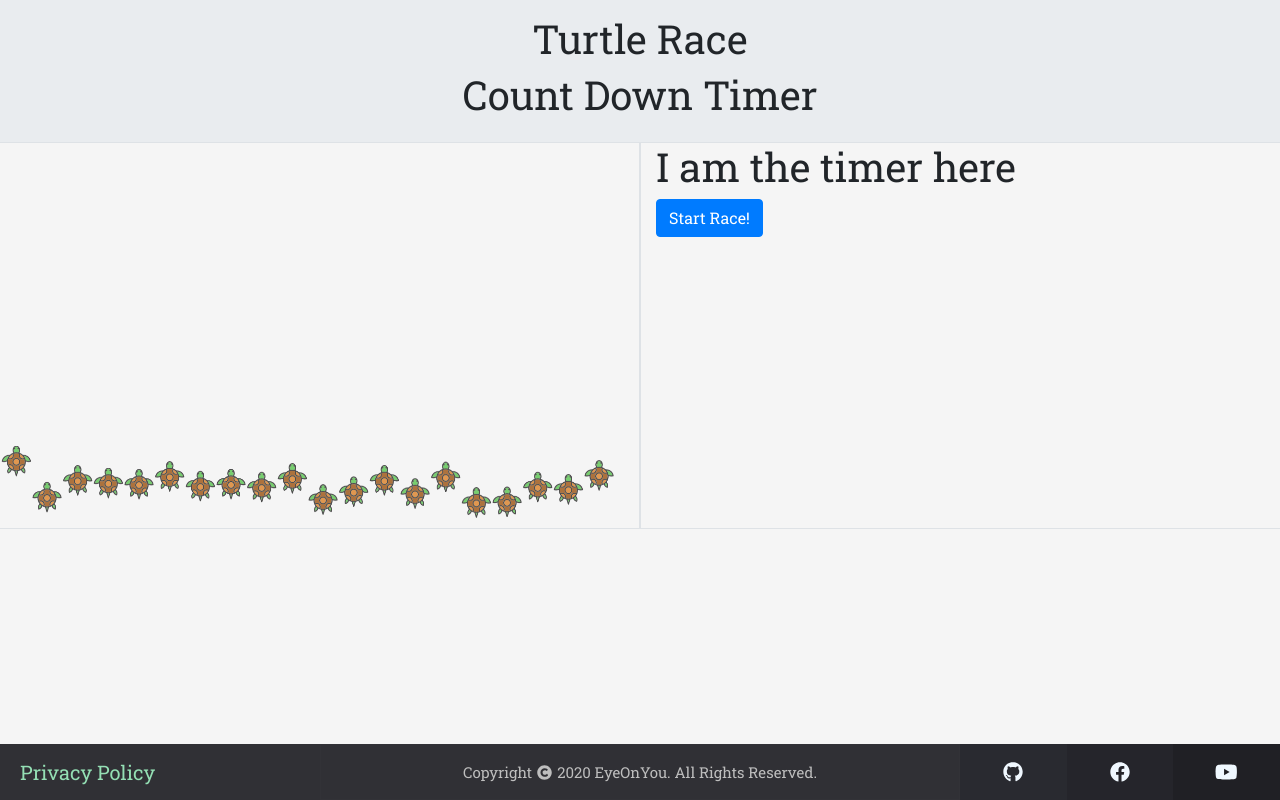
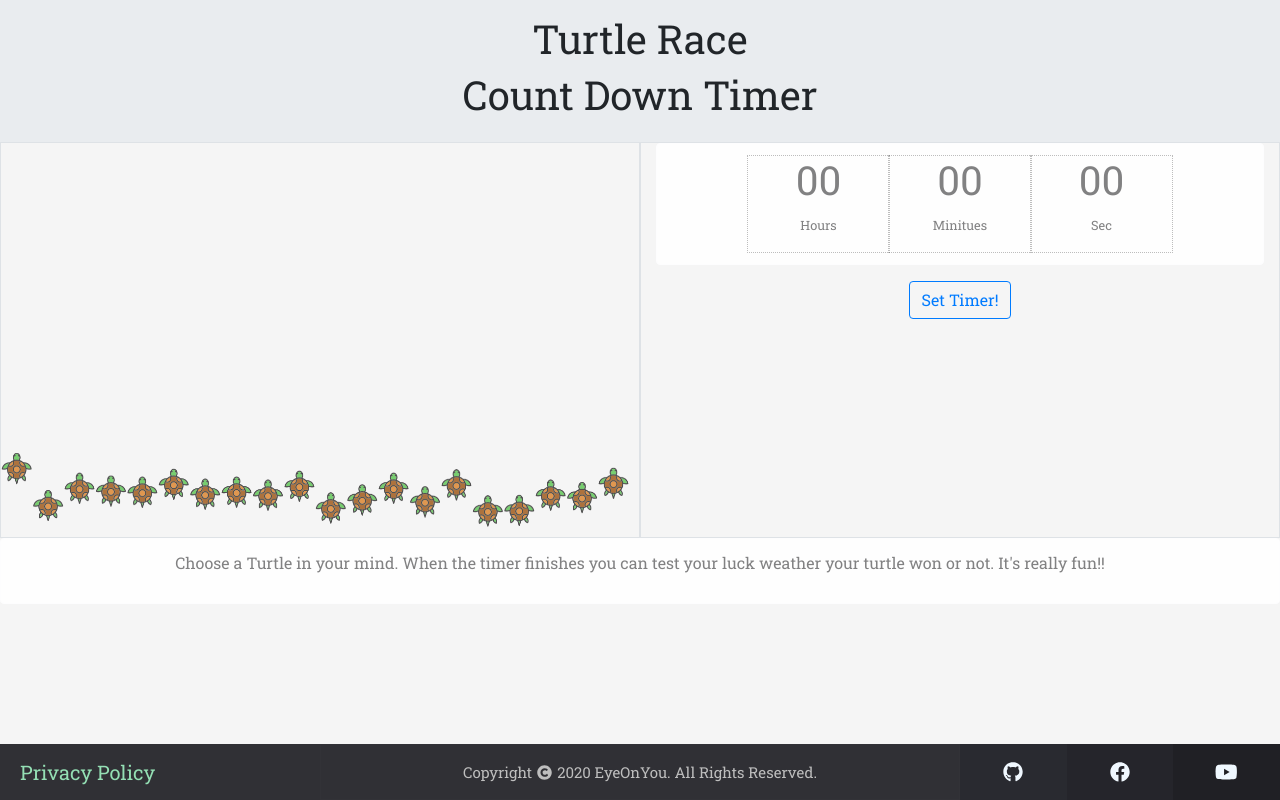
Before and after one commit to sudiptob2/turtle-timer, a React (Create React App) app: page / in a window 1280 px wide. Built offline with nearby package versions, Linux system fonts and the light colour scheme.

Commit message:
UI design complete

```diff
--- a/public/index.html
+++ b/public/index.html
@@ -14,6 +14,10 @@
             href="https://maxcdn.bootstrapcdn.com/bootstrap/4.4.1/css/bootstrap.min.css"
             integrity="sha384-Vkoo8x4CGsO3+Hhxv8T/Q5PaXtkKtu6ug5TOeNV6gBiFeWPGFN9MuhOf23Q9Ifjh"
             crossorigin="anonymous"
+        />
+        <link
+            rel="stylesheet"
+            href="https://fonts.googleapis.com/icon?family=Material+Icons"
         />
         <link rel="apple-touch-icon" href="%PUBLIC_URL%/logo192.png" />
         <!--
--- a/src/App.js
+++ b/src/App.js
@@ -6,25 +6,31 @@ import Timer from "./components/Timer";
 
 function App() {
     return (
-        <div className="App ">
+        <div className="App">
             <div className="content-wrap">
-                <div className="row no-bottom jumbotron jumbotron-fluid justify-content-center">
+                <div className="row no-bottom jumbotron jumbotron-fluid justify-content-center ">
                     <div className="text-center">
                         <h1>Turtle Race </h1>
                         <h1> Count Down Timer</h1>
                     </div>
                 </div>
-                <div className="row ">
+                <div className="row no-gutters">
                     <div className="border col-md">
                         <Canvas />
                     </div>
                     <div className="border col-md">
                         <Timer />
                     </div>
-                    <div className="container-fluid">
-                        <FooterPage />
-                    </div>
                 </div>
+                <div className="row justify-content-center alert alert-light no-gutters">
+                    <p className="text-center">
+                        Choose a Turtle in your mind. When the timer finishes
+                        you can test your luck weather your turtle won or not.
+                        It's really fun!!
+                    </p>
+                </div>
+
+                <FooterPage />
             </div>
         </div>
     );
--- /dev/null
+++ b/src/components/Timer.css
@@ -0,0 +1,3 @@
+.row .col {
+    outline: 1px dotted rgba(0, 0, 0, 0.25);
+}
--- a/src/components/Timer.js
+++ b/src/components/Timer.js
@@ -1,13 +1,41 @@
 import React from "react";
+import "./Timer.css";
 
 function Timer() {
     return (
-        <div>
-            <h1>I am the timer here</h1>
-            <button type="button" class="btn btn-primary">
-                Start Race!
-            </button>
-        </div>
+        <section className="timer container">
+            <div className="row justify-content-center alert alert-light no-gutters">
+                <div className="col col-3 text-center">
+                    <section>
+                        <h1>00</h1>
+                        <p>
+                            <small>Hours</small>
+                        </p>
+                    </section>
+                </div>
+
+                <div className="col col-3  text-center">
+                    <section>
+                        <h1>00</h1>
+                        <p>
+                            <small>Minitues</small>
+                        </p>
+                    </section>
+                </div>
+
+                <div className="col col-3  text-center">
+                    <section>
+                        <h1>00</h1>
+                        <p>
+                            <small>Sec</small>
+                        </p>
+                    </section>
+                </div>
+            </div>
+            <div className="row justify-content-center pb-3">
+                <button className="btn btn-outline-primary">Set Timer!</button>
+            </div>
+        </section>
     );
 }
 
```
